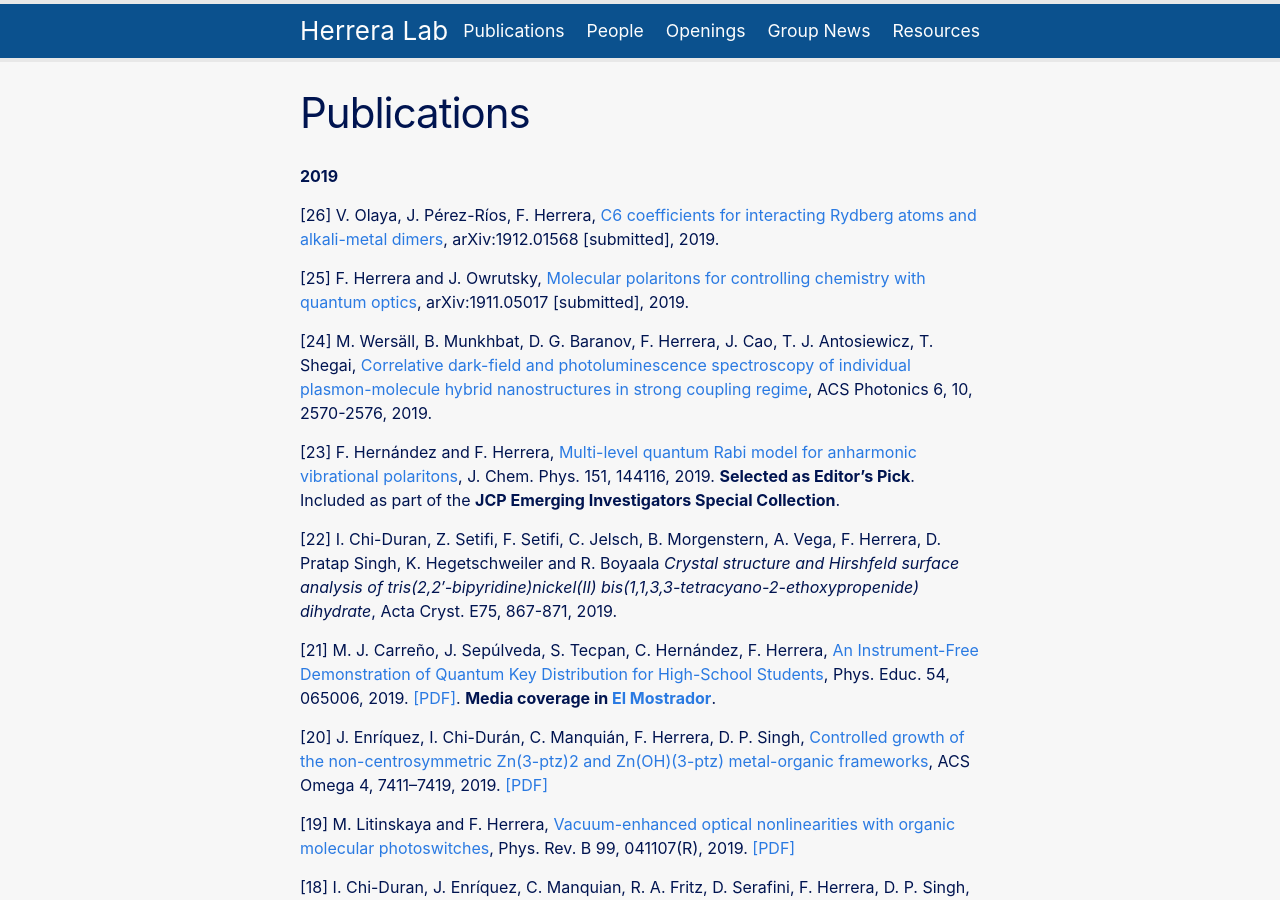
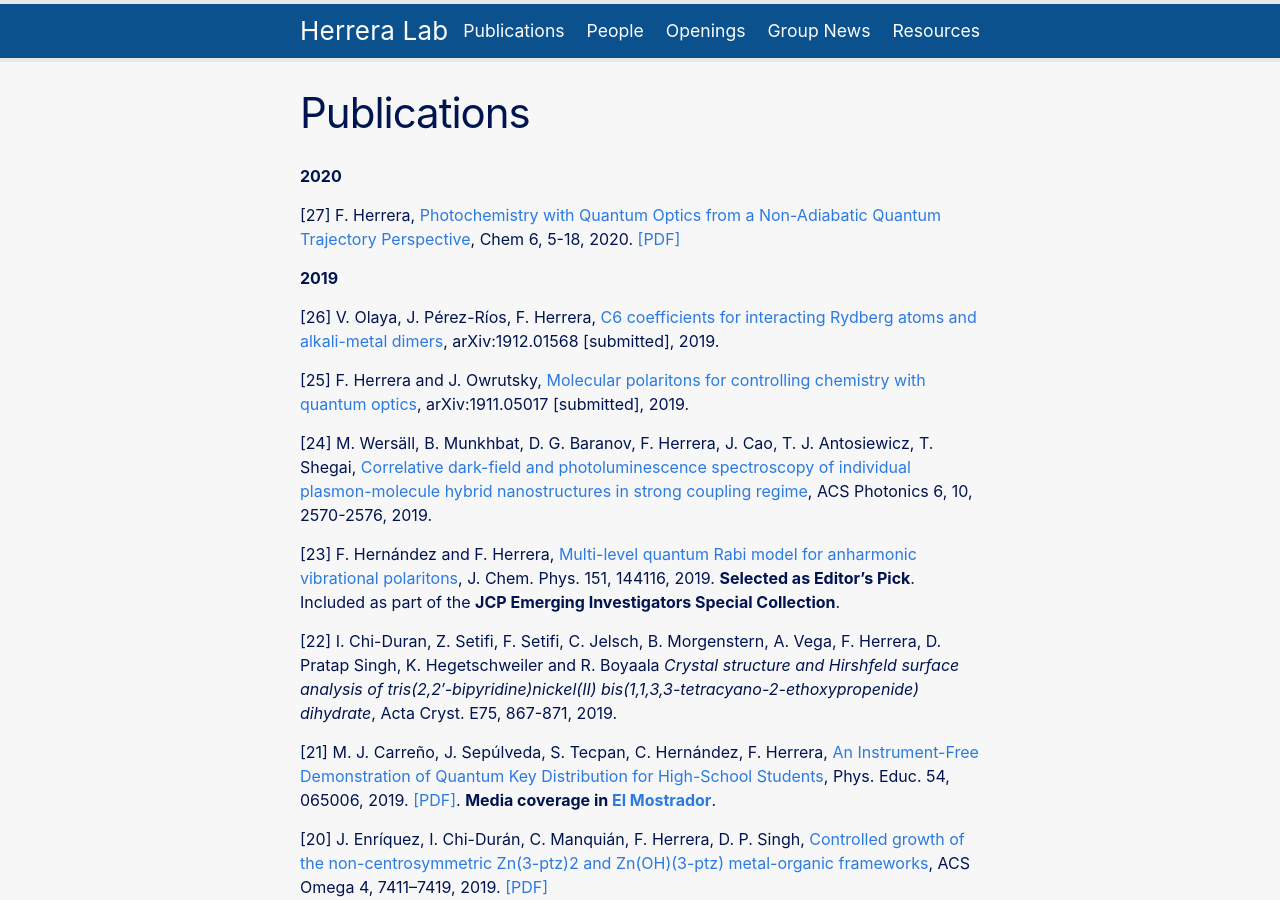
Before and after one commit to fherreralab/fherreralab.github.io, a Jekyll site: the page built from publications.md, in a window 1280 px wide and 900 px high. Built offline with Jekyll 4.4.1, drawn with Linux system fonts in a browser that asks for light colours.

Commit message:
updated publications

```diff
--- a/publications.md
+++ b/publications.md
@@ -4,7 +4,13 @@ title: Publications
 permalink: /publications/
 ---
 
+**2020**
+
+
+[27] F. Herrera, [Photochemistry with Quantum Optics from a Non-Adiabatic Quantum Trajectory Perspective](https://reader.elsevier.com/reader/sd/pii/S2451929419305728?token=CAD0D58F6BC7EB10E47BBEEFA4403279255967EEF69B6959E9F3BBE13E9B52EB403C2B744E8477C11555F73E8EAC5A7F), Chem 6, 5-18, 2020. [[PDF]]({{ "/assets/papers/2020 Photochemistry with Quantum Optics from a Non-Adiabatic Quantum Trajectory Perspective.pdf" | absolute_url}})
+
 **2019**
+
 
 [26] V. Olaya, J. Pérez-Ríos, F. Herrera, [C6 coefficients for interacting Rydberg atoms and alkali-metal dimers](https://arxiv.org/abs/1912.01568), arXiv:1912.01568 [submitted], 2019.
 
```
Also changed, not shown: 1 other file.
